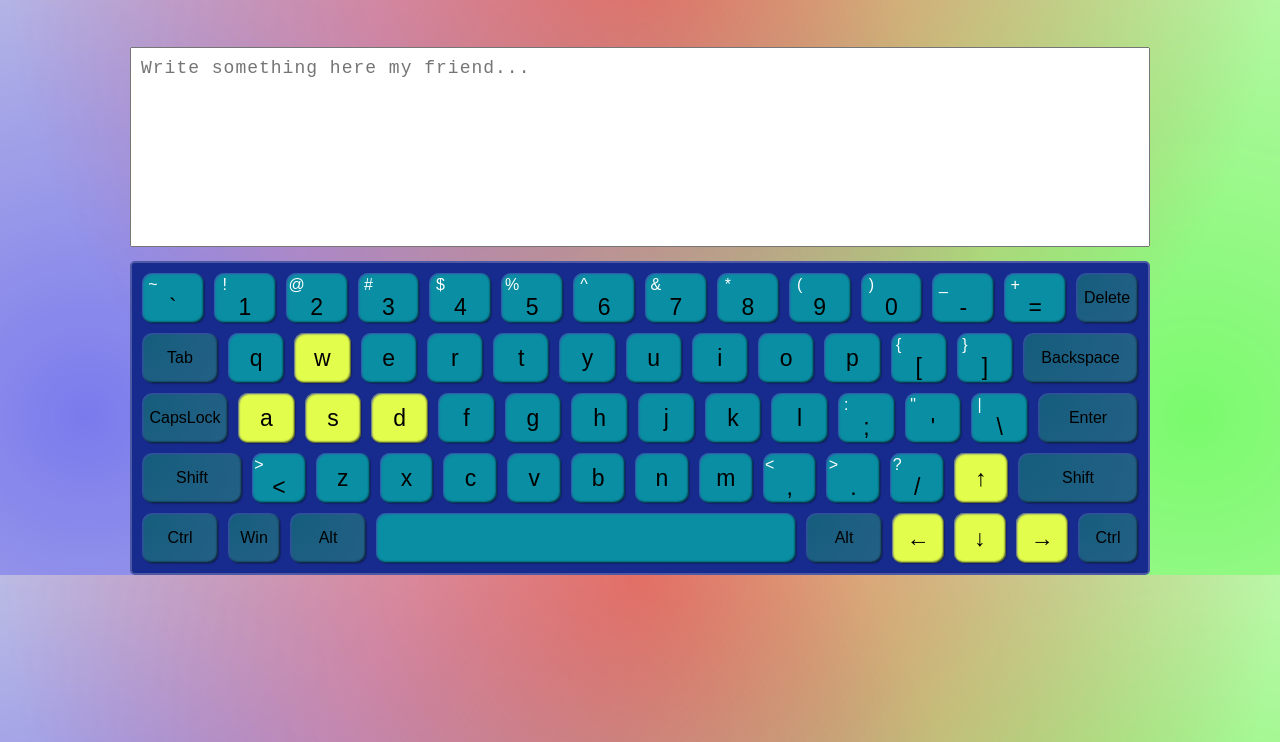
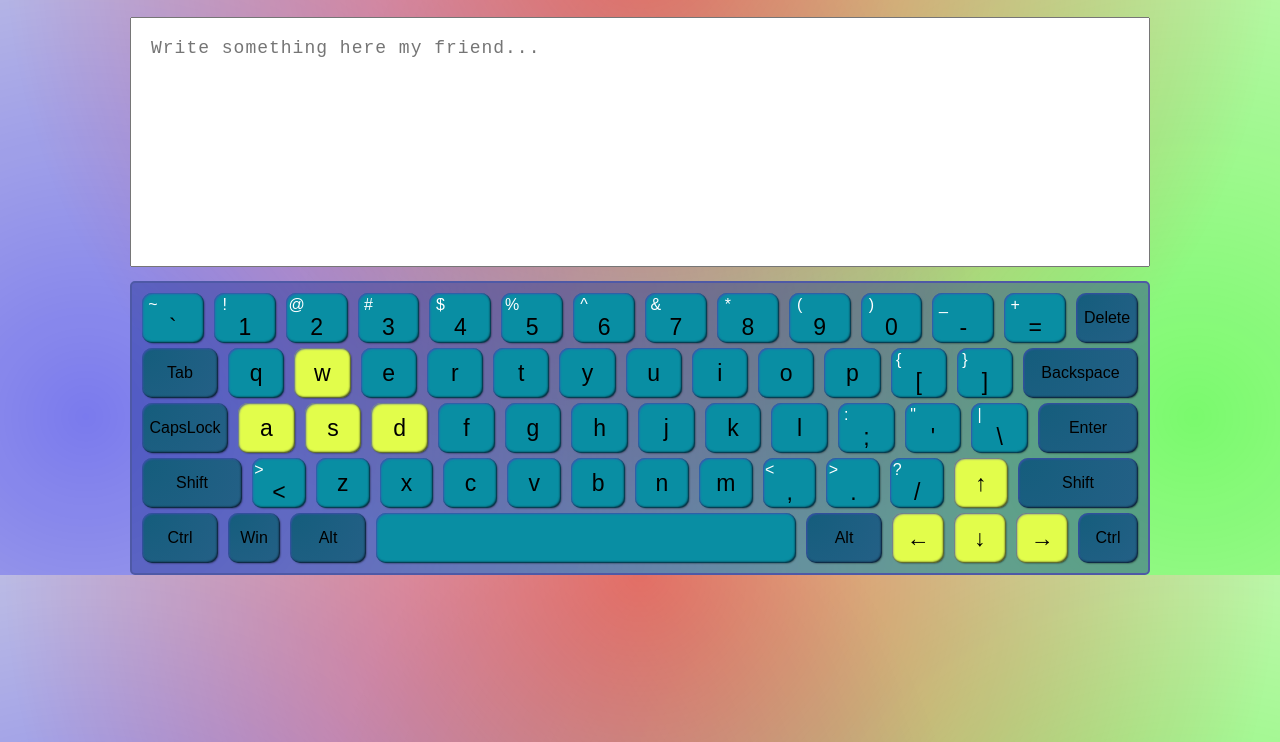
Before and after one commit to marumaru1/virtual-keyboard, a website with bundled scripts: page index.html in a window 1280 px wide. Shown: the part 58-800 px from the top of the page. Built offline with nearby package versions, Linux system fonts and the light colour scheme.

Commit message:
feat: transparent

```diff
--- a/css/style.css
+++ b/css/style.css
@@ -29,12 +29,12 @@ border-radius: 50%;
 
   .keyboard {
     display: grid;
-    grid-row-gap: 10px;
+    grid-row-gap: 5px;
     padding: 10px;
     border: 1px solid;
     position: relative;
     overflow: hidden;
-    background: #172b8e;
+    background: #172b8e6e;
     border-radius: 3px;
     -webkit-border-radius: 5px;
     -moz-border-radius: 5px;
@@ -181,12 +181,12 @@ border-radius: 50%;
   textarea.output {
     resize: none;
     width: 100%;
-    height: 200px;
-    padding: 10px;
+    height: 250px;
+    padding: 20px;
     box-sizing: border-box;
     font-size: 18px;
     letter-spacing: 1px;
-    margin-top: 50px;
+    margin-top: 20px;
     margin-bottom: 10px;
   }
 
```
Also changed, not shown: css/fonts/bg.jpg (added).
